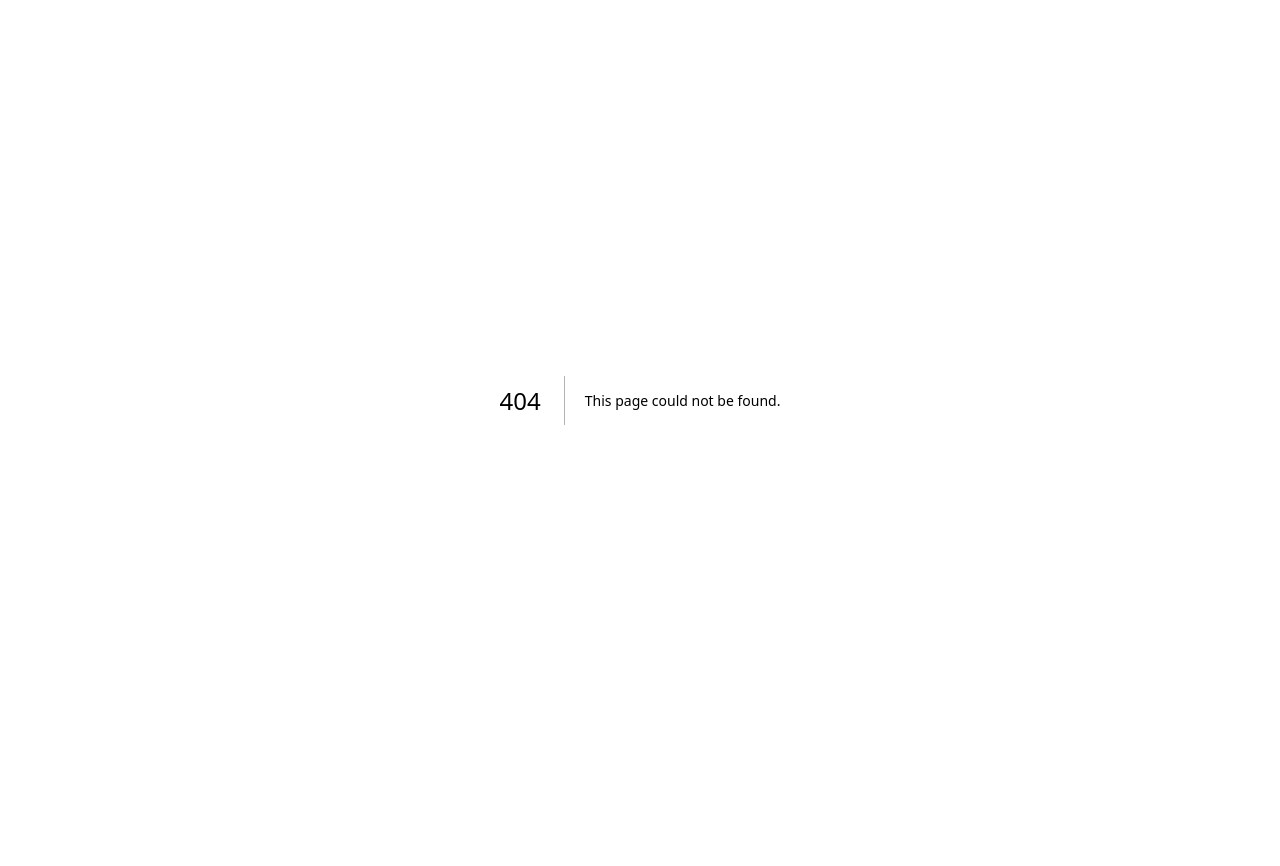
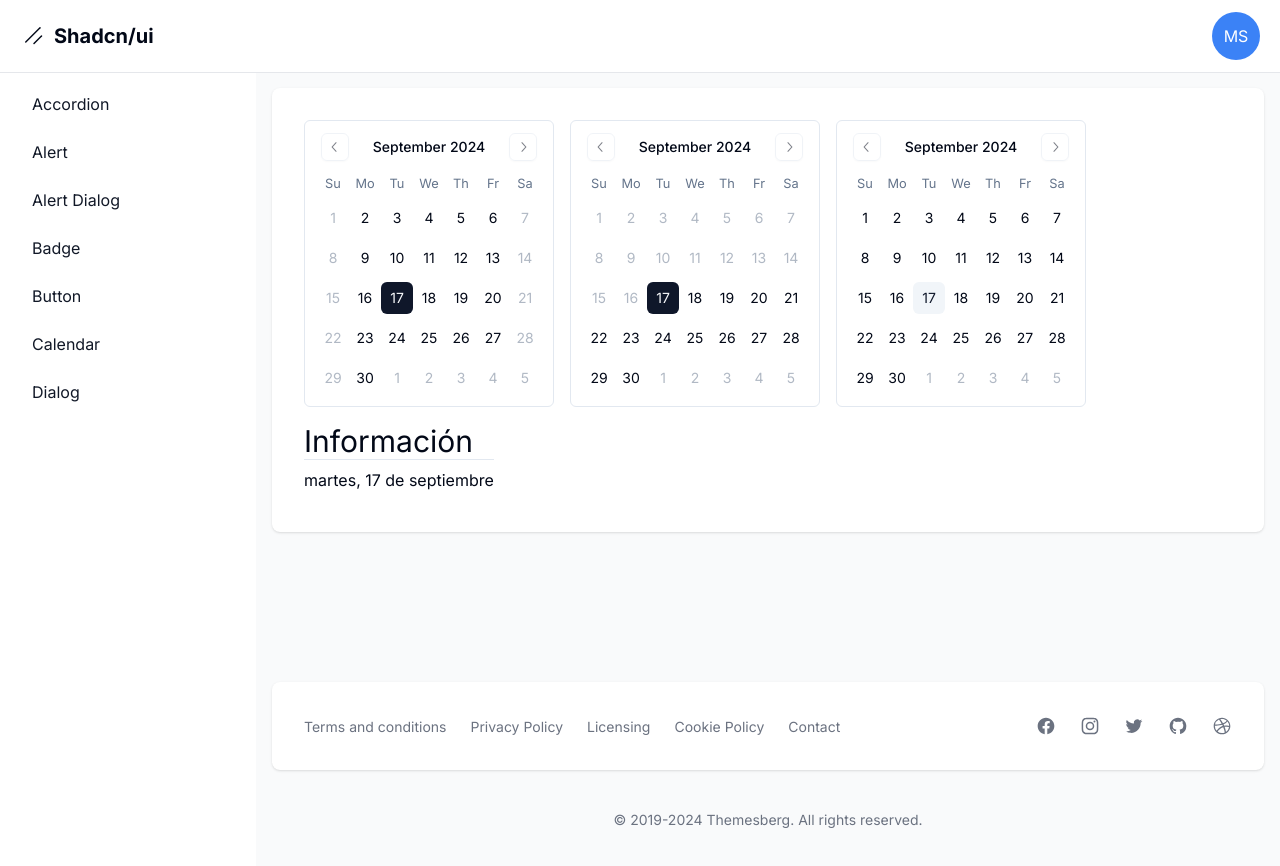
Before and after one commit to Starklord17/Shadcn-Dashboard, a Next.js app: page /dashboard/calendar in a window 1280 px wide. Before the commit this address had no page. Shown: the top 866 px of the page. Before the commit the page ends 800 px from the top, so only its background shows below. Built offline with nearby package versions, Linux system fonts and the light colour scheme.

Commit message:
Calendar

```diff
--- a/package.json
+++ b/package.json
@@ -18,9 +18,11 @@
     "@radix-ui/react-slot": "^1.1.0",
     "class-variance-authority": "^0.7.0",
     "clsx": "^2.1.1",
+    "date-fns": "^3.6.0",
     "lucide-react": "^0.441.0",
     "next": "14.2.3",
     "react": "^18",
+    "react-day-picker": "^8.10.1",
     "react-dom": "^18",
     "tailwind-merge": "^2.5.2",
     "tailwindcss-animate": "^1.0.7"
--- /dev/null
+++ b/src/app/dashboard/calendar/page.tsx
@@ -0,0 +1,50 @@
+"use client"
+
+import { useState } from "react"
+import { Calendar } from "@/components/ui/calendar"
+
+export default function Page() {
+  const [date, setDate] = useState<Date | undefined>(new Date())
+  const [multipleDates, setMultipleDates] = useState<Date[] | undefined>([])
+
+  const smallDate = date?.toLocaleDateString("es-ES", {
+    weekday: "long",
+    month: "long",
+    day: "numeric",
+  })
+
+  return (
+    <div className="flex-col sm:flex-wrap sm:flex sm:flex-row gap-4">
+      <Calendar
+        mode="single"
+        selected={date}
+        onSelect={setDate}
+        className="rounded-md border"
+        disabled={ (date) => date.getDay() === 0 || date.getDay() === 6 }
+      />
+      <Calendar
+        mode="single"
+        selected={date}
+        onSelect={setDate}
+        className="rounded-md border"
+        disabled={ (date) => date < new Date() }
+      />
+      <Calendar
+        mode="multiple"
+        selected={multipleDates}
+        onSelect={setMultipleDates}
+        className="rounded-md border"
+      />
+
+      <div>
+        <h1 className="text-3xl">Información</h1>
+        <div className="border-b"></div>
+        <p className="mt-2">{smallDate}</p>
+        <p className="mt-2">
+          {multipleDates?.map((date) => date.toLocaleDateString("es-ES")).join(", ")}
+        </p>
+      </div>
+
+    </div>
+  )
+}
--- a/src/app/dashboard/layout.tsx
+++ b/src/app/dashboard/layout.tsx
@@ -10,6 +10,7 @@
   { name: "alert dialog", href: "alert-dialog" },
   { name: "dialog", href: "dialog" },
   { name: "badge", href: "badge" },
+  { name: "calendar", href: "calendar" },
 ].sort((a, b) => a.name.localeCompare(b.name));
 
 export default function DashboardLayout({
--- /dev/null
+++ b/src/components/ui/calendar.tsx
@@ -0,0 +1,72 @@
+"use client"
+
+import * as React from "react"
+import { ChevronLeftIcon, ChevronRightIcon } from "@radix-ui/react-icons"
+import { DayPicker } from "react-day-picker"
+
+import { cn } from "@/lib/utils"
+import { buttonVariants } from "@/components/ui/button"
+
+export type CalendarProps = React.ComponentProps<typeof DayPicker>
+
+function Calendar({
+  className,
+  classNames,
+  showOutsideDays = true,
+  ...props
+}: CalendarProps) {
+  return (
+    <DayPicker
+      showOutsideDays={showOutsideDays}
+      className={cn("p-3", className)}
+      classNames={{
+        months: "flex flex-col sm:flex-row space-y-4 sm:space-x-4 sm:space-y-0",
+        month: "space-y-4",
+        caption: "flex justify-center pt-1 relative items-center",
+        caption_label: "text-sm font-medium",
+        nav: "space-x-1 flex items-center",
+        nav_button: cn(
+          buttonVariants({ variant: "outline" }),
+          "h-7 w-7 bg-transparent p-0 opacity-50 hover:opacity-100"
+        ),
+        nav_button_previous: "absolute left-1",
+        nav_button_next: "absolute right-1",
+        table: "w-full border-collapse space-y-1",
+        head_row: "flex",
+        head_cell:
+          "text-muted-foreground rounded-md w-8 font-normal text-[0.8rem]",
+        row: "flex w-full mt-2",
+        cell: cn(
+          "relative p-0 text-center text-sm focus-within:relative focus-within:z-20 [&:has([aria-selected])]:bg-accent [&:has([aria-selected].day-outside)]:bg-accent/50 [&:has([aria-selected].day-range-end)]:rounded-r-md",
+          props.mode === "range"
+            ? "[&:has(>.day-range-end)]:rounded-r-md [&:has(>.day-range-start)]:rounded-l-md first:[&:has([aria-selected])]:rounded-l-md last:[&:has([aria-selected])]:rounded-r-md"
+            : "[&:has([aria-selected])]:rounded-md"
+        ),
+        day: cn(
+          buttonVariants({ variant: "ghost" }),
+          "h-8 w-8 p-0 font-normal aria-selected:opacity-100"
+        ),
+        day_range_start: "day-range-start",
+        day_range_end: "day-range-end",
+        day_selected:
+          "bg-primary text-primary-foreground hover:bg-primary hover:text-primary-foreground focus:bg-primary focus:text-primary-foreground",
+        day_today: "bg-accent text-accent-foreground",
+        day_outside:
+          "day-outside text-muted-foreground opacity-50  aria-selected:bg-accent/50 aria-selected:text-muted-foreground aria-selected:opacity-30",
+        day_disabled: "text-muted-foreground opacity-50",
+        day_range_middle:
+          "aria-selected:bg-accent aria-selected:text-accent-foreground",
+        day_hidden: "invisible",
+        ...classNames,
+      }}
+      components={{
+        IconLeft: ({ ...props }) => <ChevronLeftIcon className="h-4 w-4" />,
+        IconRight: ({ ...props }) => <ChevronRightIcon className="h-4 w-4" />,
+      }}
+      {...props}
+    />
+  )
+}
+Calendar.displayName = "Calendar"
+
+export { Calendar }
```
Also changed, not shown: 1 other file (tests, documents, lock files or other folders).
